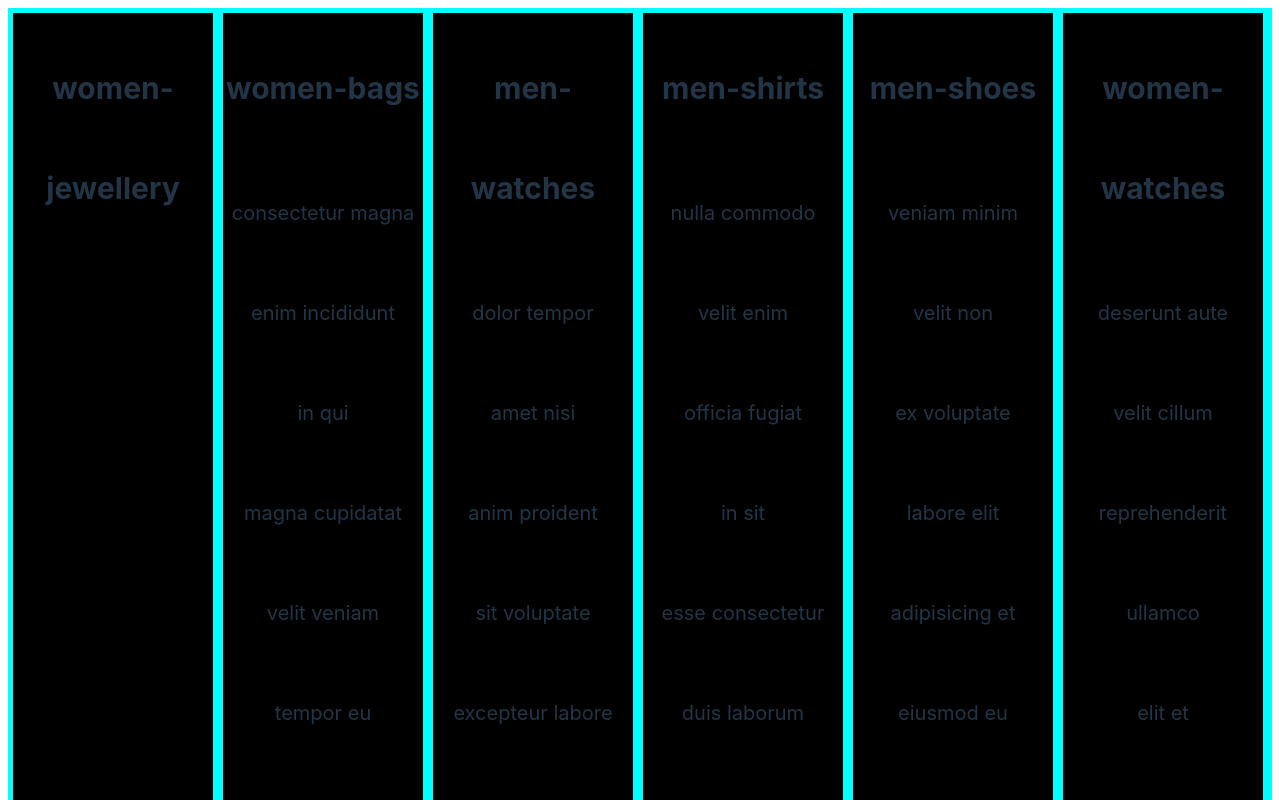
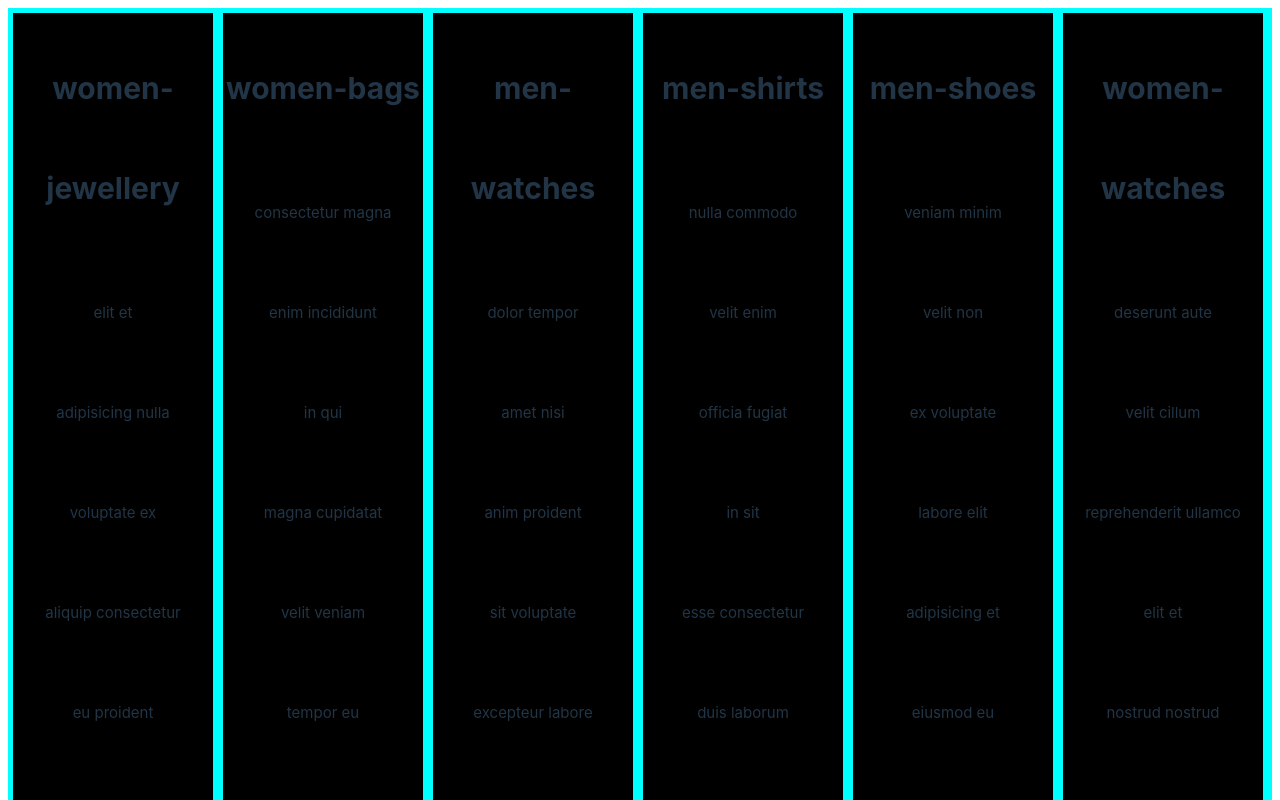
Before and after one commit to thinhnguyen2704/s3-intern-ex, a React (Vite) app: page / in a window 1280 px wide. Shown: the top 800 px of the page. Built offline with nearby package versions, Linux system fonts and the light colour scheme.

Commit message:
Modify useEffect

```diff
--- a/src/components/Category.tsx
+++ b/src/components/Category.tsx
@@ -1,26 +1,25 @@
-import React, { useEffect, useState } from 'react';
+import { useEffect, useState } from 'react';
 
 const Category = ({ category, products }: any) => {
-	const [productNames, setProductNames] = useState(['']);
+	const [productNames, setProductNames] = useState<string[]>([]);
 
 	useEffect(() => {
-		let productNames = [''];
-		productNames.pop();
-		console.log(category);
+		let productNamesList = [...productNames];
 		for (const product in products) {
 			if (products[product].category === category) {
-				productNames.push(products[product].name);
+				productNamesList.push(products[product].name);
 			}
 		}
-		setProductNames(productNames);
+		setProductNames(productNamesList);
 	}, []);
 
 	return (
 		<div>
 			<h2>{category}</h2>
-			{productNames.map((product, index) => {
-				return <div key={index}>{product}</div>;
-			})}
+			{productNames.length > 0 &&
+				productNames.map((product, index) => {
+					return <div className='product-names' key={index}>{product}</div>;
+				})}
 		</div>
 	);
 };
--- a/src/components/Product.tsx
+++ b/src/components/Product.tsx
@@ -1,4 +1,4 @@
-import React, { Fragment, useEffect, useState } from 'react';
+import { useEffect, useState } from 'react';
 import Category from './Category';
 
 interface ProductsJson {
@@ -12,38 +12,33 @@ interface ProductsJson {
 
 const Product = () => {
 	const [products, setProducts] = useState<ProductsJson>();
-	const [categories, setCategories] = useState(['']);
+	const [categories, setCategories] = useState<string[]>([]);
 
 	useEffect(() => {
-		const fetchFromJson = async () => {
-			await fetch('./products.json')
+		fetch('./products.json')
 			.then((response) => {
 				return response.json();
 			})
 			.then((data) => {
-					let tempCategories = [''];
-					tempCategories.pop();
+				let tempCategories = [...categories];
 				for (const product in data) {
 					if (!tempCategories.includes(data[product].category)) {
 						tempCategories.push(data[product].category);
-							setCategories(tempCategories);
 					}
 				}
+				setCategories(tempCategories);
+
 				setProducts(data);
 			})
 			.catch((err: Error) => {
 				console.log(err.message);
 			});
-		};
-
-		fetchFromJson();
 	}, []);
 
 	return (
 		<div className='flex-container'>
 			{categories.length > 0 &&
 				categories.map((category, index: any) => {
-					console.log(category);
 					return (
 						<Category key={index} category={category} products={products} />
 					);
```
Lines whose indentation alone changed are shown as unchanged.
